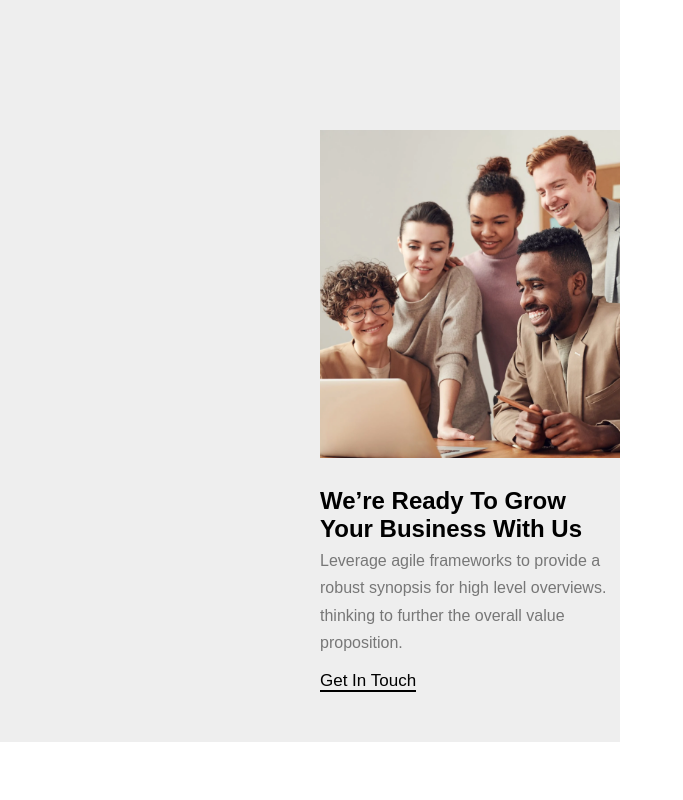
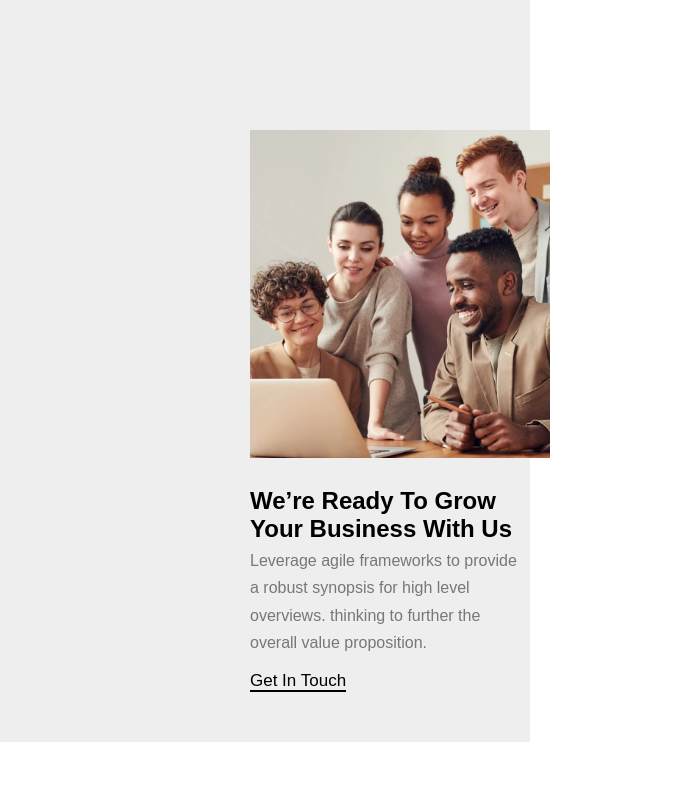
Before and after one commit to mohammedSuhail19/project-5, a plain HTML site: page index.html in a window 1280 px wide. Shown: the part 820-1620 px from the top of the page, without its empty margins (0-683 px from the left). Drawn offline with Linux system fonts and the light colour scheme.

Commit message:
project-5

```diff
--- a/css/style.css
+++ b/css/style.css
@@ -315,9 +315,9 @@ ul {
 
 }
 .ltr-ab .info{
-    max-width: 300px;
+    max-width: 280px;
     margin-top: 150px;
-    margin-left: 320px;
+    margin-left: 250px;
 }
 @media (max-width: 767px){
     .ltr-ab .info ,.rtl-ab{
@@ -353,8 +353,6 @@ ul {
 }
 /*rrrr*/
 .rtl-ab {
-    align-items: center;
-    justify-content: center;
     flex-basis: 60%;
     padding-bottom: 50px;
 }
```
